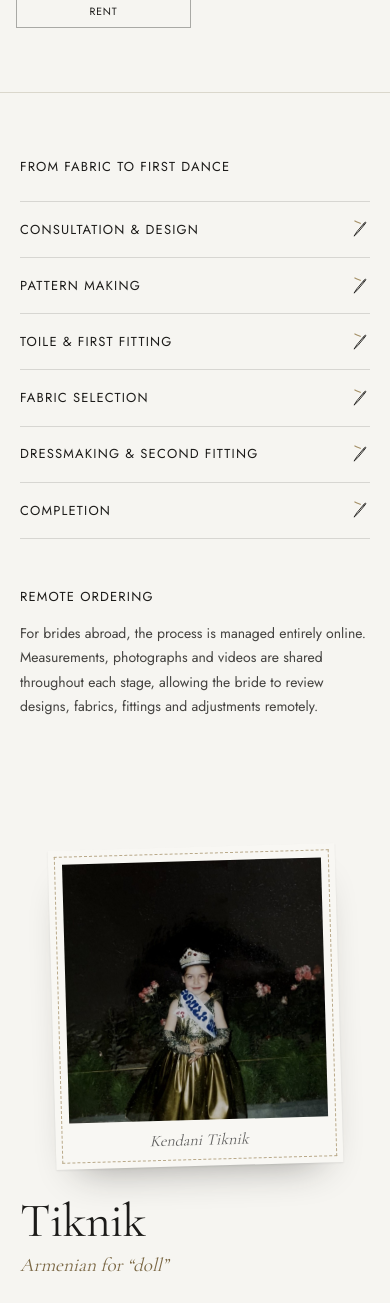
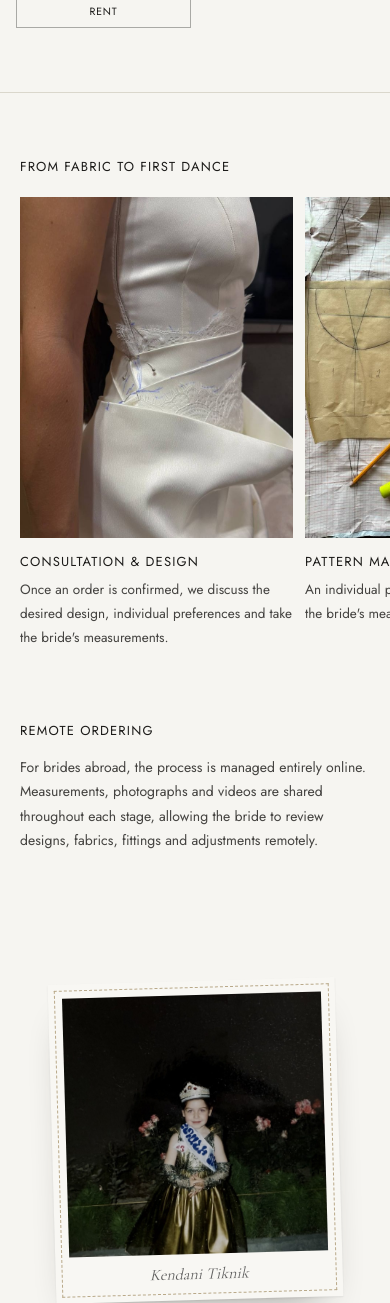
Before and after one commit to givemeasigh89/tiknik, a Flask app: page / in a window 390 px wide. Shown: the part 4916-6219 px from the top of the page. Run offline with Flask 3, Linux system fonts and the light colour scheme; data comes from the database, SQL or seed files in the repository; data that the repository does not hold is empty; some libraries are stand-ins or nearby versions.

Commit message:
Process on phones: a swipeable row of steps, each with its photo, title and text; nothing to tap
Co-Authored-By: Claude Opus 5.5 <noreply@anthropic.com>

```diff
--- a/tiknik-site/templates/index.html
+++ b/tiknik-site/templates/index.html
@@ -665,9 +665,18 @@
     .quick-add button { padding: .5rem .2rem; font-size: 10.5px; letter-spacing: .08em; }
 
     /* process: the photo opens with its step; the collage below goes */
+    /* process on phones: a swipeable row of steps, each with its photo and text, nothing to tap */
     .proc-collage { display: none; }
-    .proc-inline { display: block; width: 100%; aspect-ratio: 4 / 3; object-fit: cover; margin-bottom: 1rem; }
-    .proc-p { padding-right: 0; }
+    .proc-steps { display: flex; gap: .75rem; overflow-x: auto; scroll-snap-type: x mandatory; scrollbar-width: none;
+                  margin: 1.25rem -1.25rem 0; padding: 0 1.25rem; scroll-padding: 0 1.25rem; border: 0; }
+    .proc-steps::-webkit-scrollbar { display: none; }
+    .proc-step { flex: 0 0 78%; scroll-snap-align: start; border: 0; display: flex; flex-direction: column; }
+    .proc-head { padding: .9rem 0 .4rem; cursor: default; grid-template-columns: minmax(0, 1fr); pointer-events: none; }
+    .proc-head:hover .proc-t { opacity: 1; }
+    .proc-needle { display: none; }
+    .proc-body { grid-template-rows: 1fr !important; }
+    .proc-inline { display: block; width: 100%; aspect-ratio: 4 / 5; object-fit: cover; }
+    .proc-step .proc-p { opacity: 1 !important; transform: none !important; padding: 0; font-size: 13.5px; }
   }
 </style>
 </head>
@@ -772,6 +781,7 @@
       <ol class="proc-steps">
         {% for i in range(1, 7) %}
           <li class="proc-step" data-step="{{ i }}">
+            <img class="proc-inline" src="{{ url_for('static', filename='img/process/%02d.jpg' % [4, 3, 8, 1, 6, 10][i - 1]) }}" alt="" loading="lazy">
             <button type="button" class="proc-head" aria-expanded="false">
               <span class="proc-t">{{ t('stage%d_title' % i) }}</span>
               <svg class="proc-needle" viewBox="0 0 18 18" aria-hidden="true">
@@ -783,7 +793,6 @@
               </svg>
             </button>
             <div class="proc-body"><div>
-              <img class="proc-inline" src="{{ url_for('static', filename='img/process/%02d.jpg' % [4, 3, 8, 1, 6, 10][i - 1]) }}" alt="" loading="lazy">
               <p class="proc-p">{{ t('stage%d_text' % i) }}</p>
             </div></div>
           </li>
```
